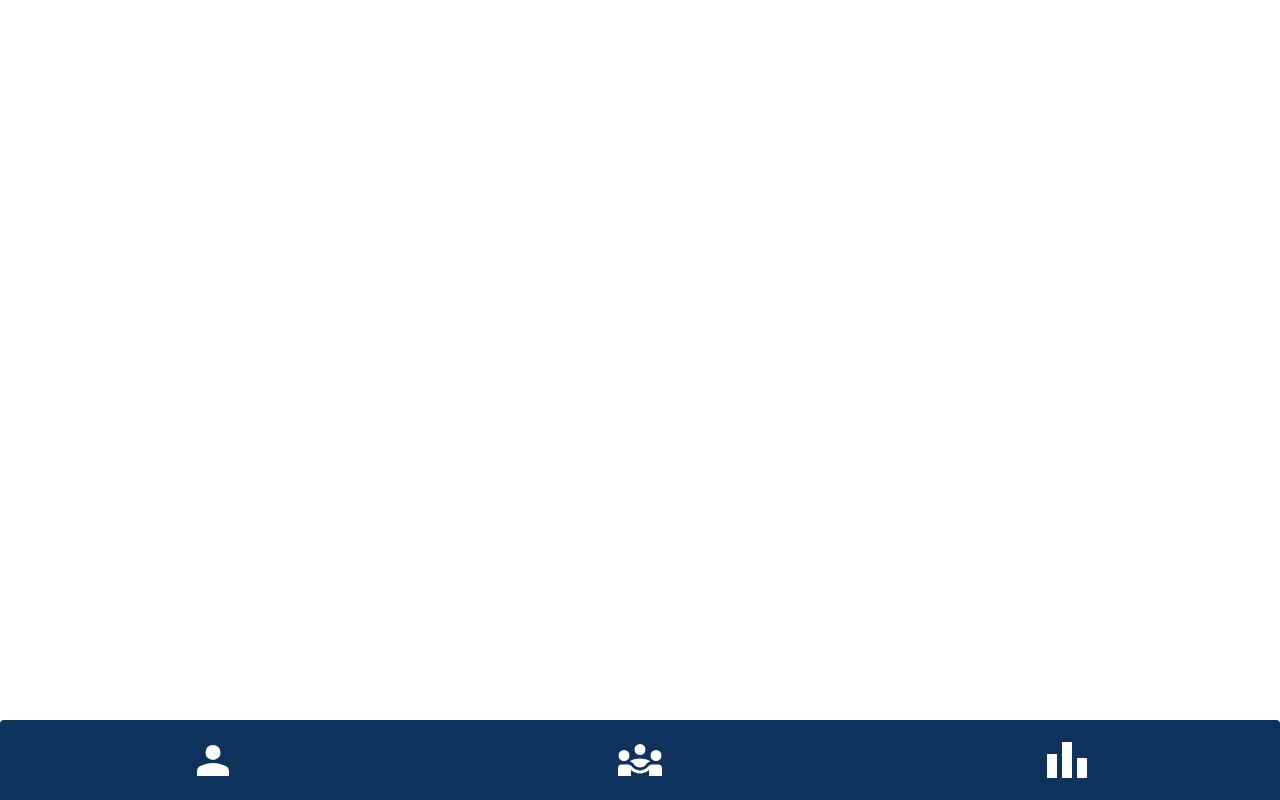
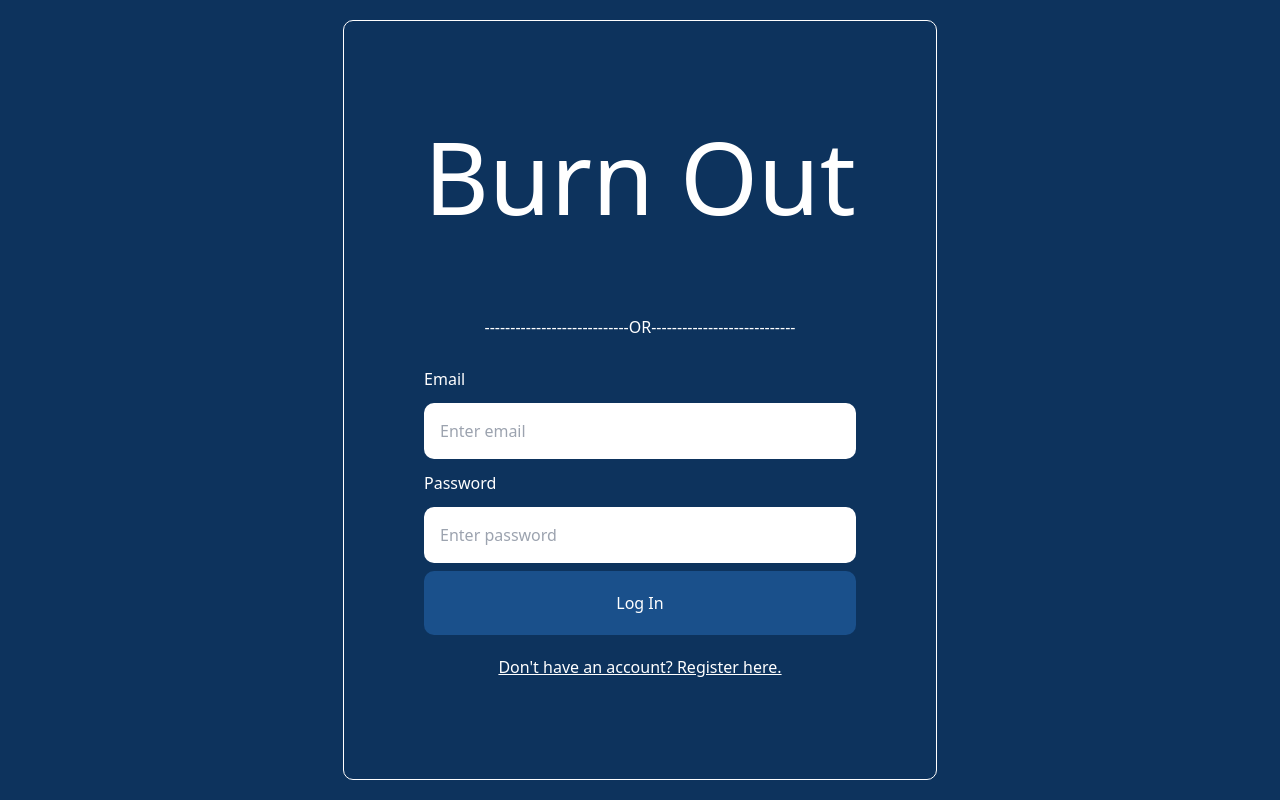
Before and after one commit to MinjiKong/BurnOut, a React (Create React App) app: page /profile in a window 1280 px wide. Before the commit this address had no page. Built offline with nearby package versions, Linux system fonts and the light colour scheme.

Commit message:
Created login and sign up page and implemented google authentification

```diff
--- a/package.json
+++ b/package.json
@@ -3,9 +3,11 @@
   "version": "0.1.0",
   "private": true,
   "dependencies": {
+    "@react-oauth/google": "^0.8.0",
     "@testing-library/jest-dom": "^5.16.5",
     "@testing-library/react": "^13.4.0",
     "@testing-library/user-event": "^13.5.0",
+    "jwt-decode": "^3.1.2",
     "react": "^18.2.0",
     "react-dom": "^18.2.0",
     "react-router": "^6.9.0",
--- /dev/null
+++ b/src/App.css
@@ -0,0 +1,58 @@
+.App {
+    background-color: #0D335D;
+    display: flex;
+    min-height: 100vh;
+    align-items: center;
+    justify-content: center;
+    color: white;
+}
+
+.auth-form-container, .login-form, .signup-form{
+    display: flex;
+    flex-direction: column;
+}
+
+.auth-form-container {
+    padding: 5rem;
+    border: 1px solid white;
+    border-radius: 10px;
+}
+
+label {
+    text-align: left;
+    padding: 0.25rem 0;
+}
+
+h1{
+    text-align: center;
+}
+
+input{
+    margin: 0.5rem 0;
+    padding: 1rem;
+    border: none;
+    border-radius: 10px;
+}
+
+button {
+    border: none;
+    background-color: #1A508B;
+    padding: 20px;
+    border-radius: 10px;
+    cursor: pointer;
+}
+
+.link-btn{
+    background: none;
+    color: white;
+    text-decoration:underline;
+}
+
+.title{
+    font-size: 100px;
+    color: white;
+}
+
+.google-header{
+    color: red;
+}
--- a/src/App.js
+++ b/src/App.js
@@ -1,27 +1,41 @@
+import React, { useState } from "react";
 import ApplicationsView from "./components/ApplicationsView";
 import CommunityView from "./components/CommunityView";
+import LoginView from "./components/LoginView";
+import SignUpView from "./components/SignUpView";
 import Navbar from "./components/Navbar";
 import { BrowserRouter as Router, Route, Routes} from 'react-router-dom';
-
+import './App.css'
 
 function App() {
+  const [currentForm, setCurrentForm] = useState('login');
+  const toggleForm = (formName) => {
+    setCurrentForm(formName);
+  }
+
   return (
-    <div className="App bg-beige">
-        <Router>
-          {/* <Header/>  */}
-          <Routes>
-            <Route path='/' element={<ApplicationsView/>}></Route>
-            {/* <Route path="/login" element={<Login/>}></Route> */}
-            <Route path="/community" element={<CommunityView />}></Route>
-            {/* <Route path='/settings' element={<Settings />}></Route> */}
+    <div className="App">
+    {
+      currentForm === "login" ? <LoginView onFormSwitch={toggleForm} /> : <SignUpView onFormSwitch={toggleForm}/>
+    }
+    </div>
 
-          </Routes>
-          <Navbar />
-        </Router>
+    // <div className="App bg-beige">
+    //     <Router>
+    //       {/* <Header/>  */}
+    //       <Routes>
+    //         <Route path='/' element={<ApplicationsView/>}></Route>
+    //         {/* <Route path="/login" element={<Login/>}></Route> */}
+    //         <Route path="/community" element={<CommunityView />}></Route>
+    //         {/* <Route path='/settings' element={<Settings />}></Route> */}
 
+    //       </Routes>
+    //       <Navbar />
+    //     </Router>
 
-    </div>
+    // </div>
   );
+
 }
 
 export default App;
--- a/src/components/LoginView.jsx
+++ b/src/components/LoginView.jsx
@@ -1,8 +1,46 @@
-import React from 'react'
+import React, { useState } from 'react'
+import jwt_decode from "jwt-decode";
+import { GoogleLogin } from "@react-oauth/google";
+import ApplicationsView from './ApplicationsView';
 
-function LoginView() {
+function LoginView(props) {
+  const [email, setEmail] = useState('');
+  const [password, setPassword] = useState('');
+
+  const handleSubmit = (e) => {
+    e.preventDefault();
+    console.log(email);
+  }
+
   return (
-    <div>LoginView</div>
+    <div className="signIn/Up">
+      <div className="auth-form-container">
+      <header className="title">Burn Out</header>
+      <header className="google-header">
+        <GoogleLogin
+          onSuccess={credentialResponse => {
+            console.log(credentialResponse.credential);
+            var decoded = jwt_decode(credentialResponse.credential)
+            console.log(decoded)
+          }}
+          onError={() => {
+            console.log('Login Failed');
+          }}
+        />
+      </header>
+      <br></br>
+      <h1>----------------------------OR----------------------------</h1>
+        <br></br>
+        <form className="login-form" onSubmit={handleSubmit}>
+          <label htmlfor="email">Email </label>
+          <input value={email} onChange={(e) => setEmail(e.target.value)} type="email" placeholder="Enter email" name="email"></input>
+          <label htmlfor="password">Password </label>
+          <input value={password} onChange={(e) => setPassword(e.target.value)} type="password" placeholder="Enter password"name="password"></input>
+          <button type="submit">Log In</button>
+      </form>
+      <button className="link-btn" onClick={() => props.onFormSwitch('signup')}>Don't have an account? Register here.</button>
+      </div>
+    </div>
   )
 }
 
--- /dev/null
+++ b/src/components/SignUpView.jsx
@@ -0,0 +1,30 @@
+import React, { useState } from 'react'
+
+function SignUpView(props){
+    const [email, setEmail] = useState('');
+    const [password, setPassword] = useState('');
+    const [name, setName] = useState('');
+
+    const handleSubmit = (e) => {
+        e.preventDefault();
+        console.log(email);
+      }
+
+    return(
+        <div className="auth-form-container">
+        <header className="title">Burn Out</header>
+        <form className="signup-form" onSubmit={handleSubmit}>
+            <label>Username</label>
+            <input value={name} onChange={(e) => setName(e.target.value)} name="name" id="name" placeholder='Enter username'></input>
+            <label htmlfor="email">Email </label>
+            <input value={email} onChange={(e) => setEmail(e.target.value)} type="email" placeholder="Enter email" name="email"></input>
+            <label htmlfor="password">Password </label>
+            <input value={password} onChange={(e) => setPassword(e.target.value)} type="password" placeholder="Enter password"name="password"></input>
+            <button type="submit">Sign Up</button>
+        </form>
+        <button className="link-btn" onClick={() => props.onFormSwitch('login')}>Already have an account? Login here.</button>
+      </div>
+    )
+}
+
+export default SignUpView
--- a/src/index.js
+++ b/src/index.js
@@ -2,12 +2,13 @@ import React from 'react';
 import ReactDOM from 'react-dom/client';
 import './index.css';
 import App from './App';
+import { GoogleOAuthProvider } from '@react-oauth/google';
 import reportWebVitals from './reportWebVitals';
 
 const root = ReactDOM.createRoot(document.getElementById('root'));
 root.render(
   <React.StrictMode>
-    <App />
+    <GoogleOAuthProvider clientId='595302398645-kcetseahf6h7ff9gc14vggnitfb4hm9s.apps.googleusercontent.com'><App /></GoogleOAuthProvider>
   </React.StrictMode>
 );
 
```
Also changed, not shown: 1 other file (tests, documents, lock files or other folders).
